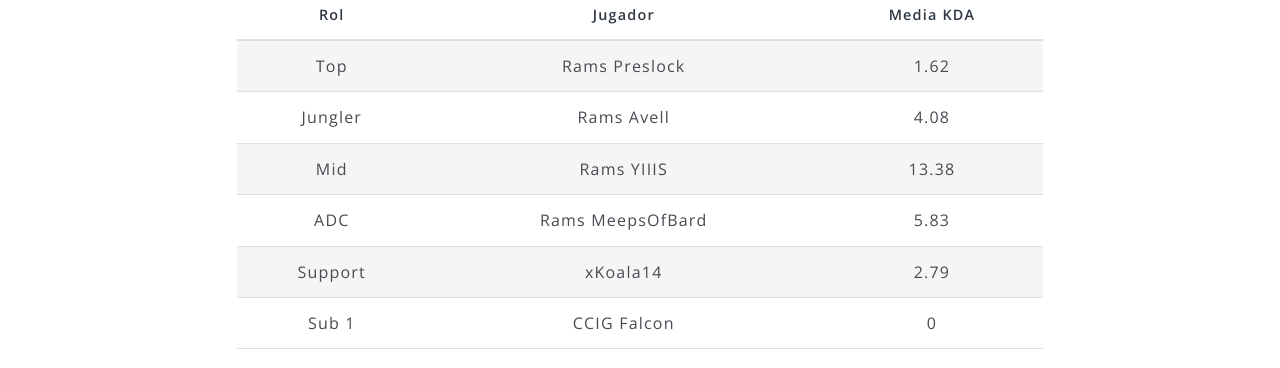
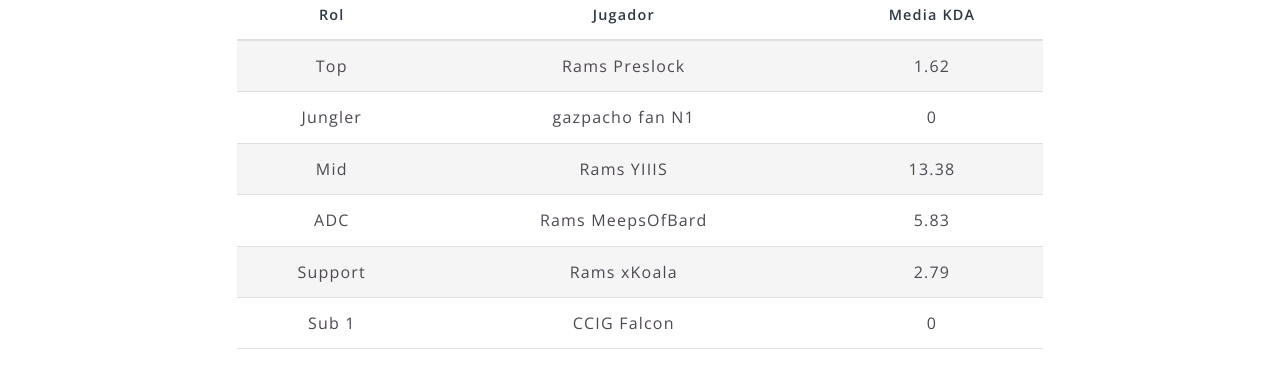
Before and after one commit to AuroraLeague/auroraleague.github.io, a Jekyll site: the page built from teams/rams_gaming.html, in a window 1280 px wide and 900 px high, scrolled down 622 px. Shown: the part 154-522 px from the top of the window. Built offline with Jekyll 4.4.1, drawn with Linux system fonts in a browser that asks for light colours.

Commit message:
Changed RAMS roster

```diff
--- a/_data/games.yml
+++ b/_data/games.yml
@@ -264,7 +264,7 @@
           deaths: 3
           assists: 10
         - position: support
-          name: xKoala14
+          name: Rams xKoala
           champion: rakan
           kills: 1
           deaths: 7
@@ -367,7 +367,7 @@
           deaths: 3
           assists: 8
         - position: support
-          name: xKoala14
+          name: Rams xKoala
           champion: shen
           kills: 1
           deaths: 4
--- a/teams/rams_gaming.html
+++ b/teams/rams_gaming.html
@@ -9,13 +9,13 @@
   - position: Top
     name: Rams Preslock
   - position: Jungler
-    name: Rams Avell
+    name: gazpacho fan N1
   - position: Mid
     name: Rams YIIIS
   - position: ADC
     name: Rams MeepsOfBard
   - position: Support
-    name: xKoala14
+    name: Rams xKoala
   - position: Sub 1
     name: CCIG Falcon
 ---
```
